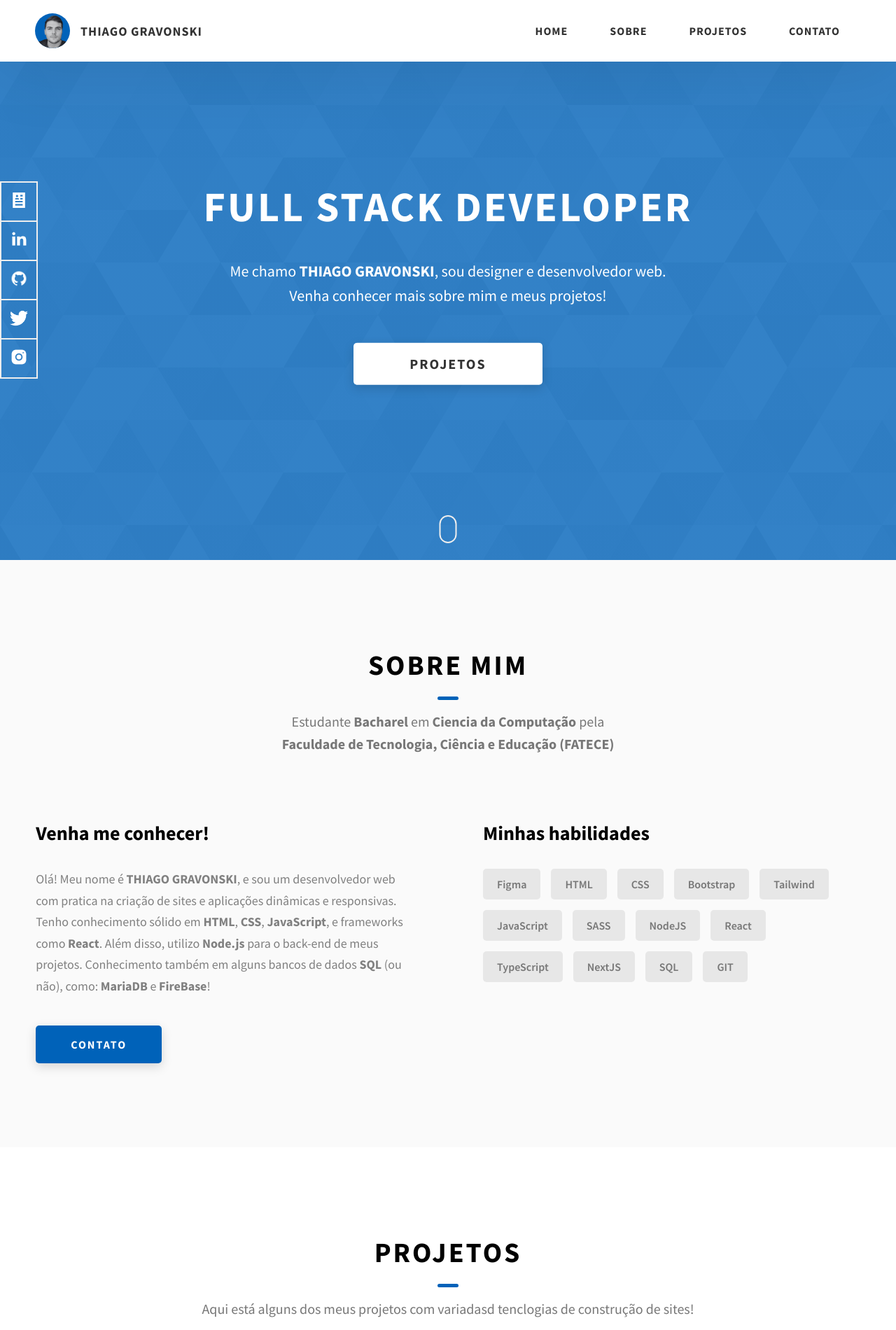
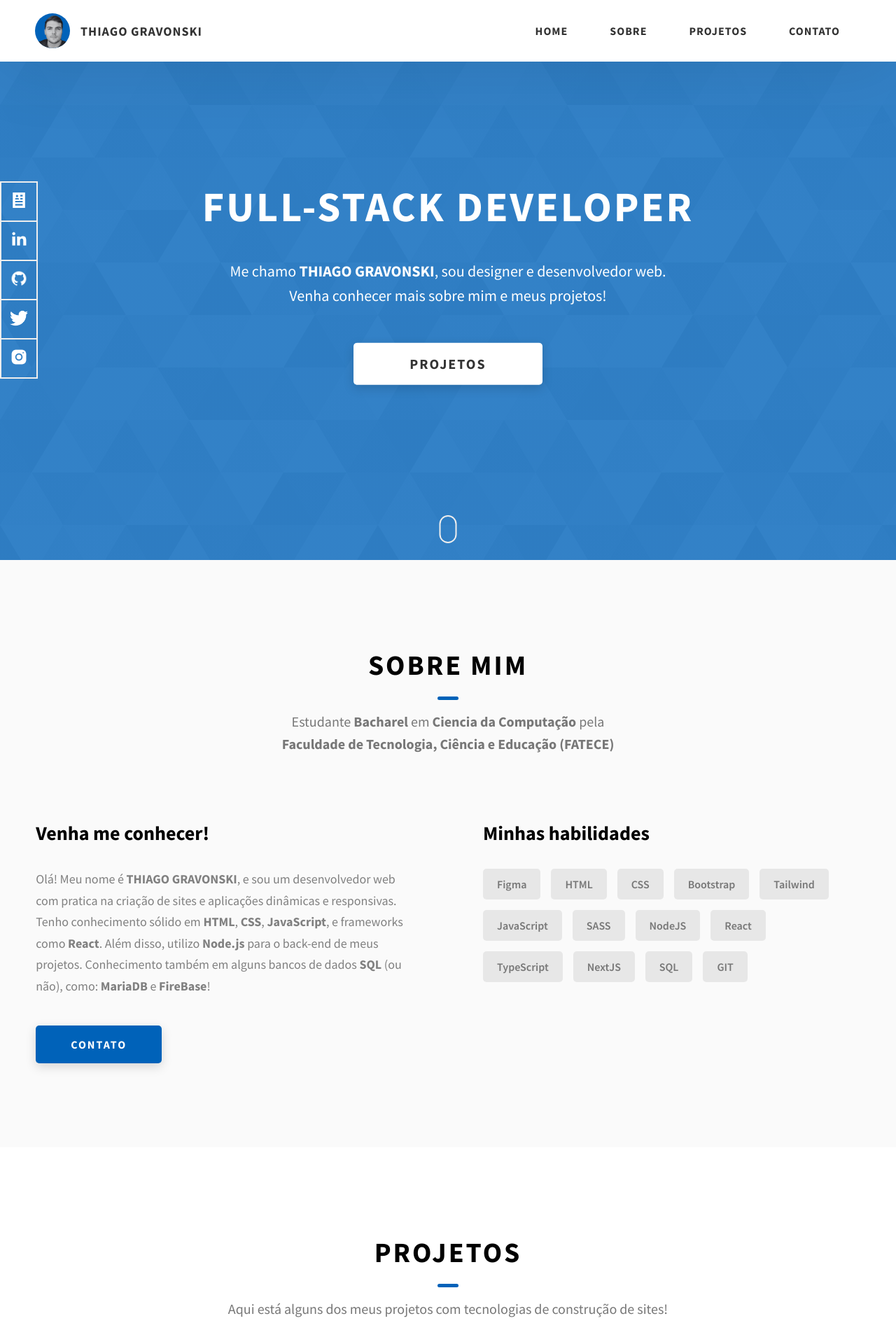
Before and after one commit to TGCodinhoto/Portfolio, a website: page index.html in a window 1280 px wide. Shown: the top 1900 px of the page at 70% size. Drawn offline with Linux system fonts and the light colour scheme.

Commit message:
Update index.html

```diff
--- a/index.html
+++ b/index.html
@@ -89,7 +89,7 @@
     </header>
     <section class="home-hero">
       <div class="home-hero__content">
-        <h1 class="heading-primary">Full Stack Developer</h1>
+        <h1 class="heading-primary">Full-Stack Developer</h1>
         <div class="home-hero__info">
           <p class="text-primary">
             Me chamo <strong>THIAGO GRAVONSKI</strong>, sou designer e desenvolvedor web. <br>Venha conhecer mais sobre mim e meus projetos!
@@ -202,7 +202,7 @@
         <h2 class="heading heading-sec heading-sec__mb-bg">
           <span class="heading-sec__main">Projetos</span>
           <span class="heading-sec__sub">
-            Aqui está alguns dos meus projetos com variadasd tenclogias de construção de sites!
+            Aqui está alguns dos meus projetos com tecnologias de construção de sites!
           </span>
         </h2>
 
```
